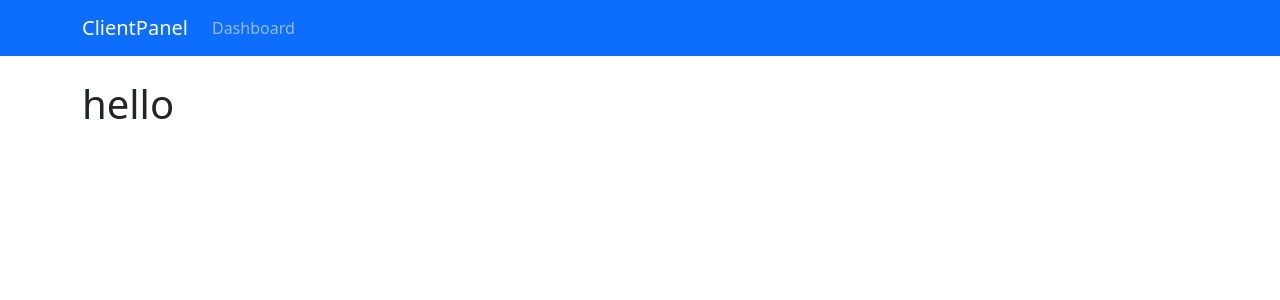
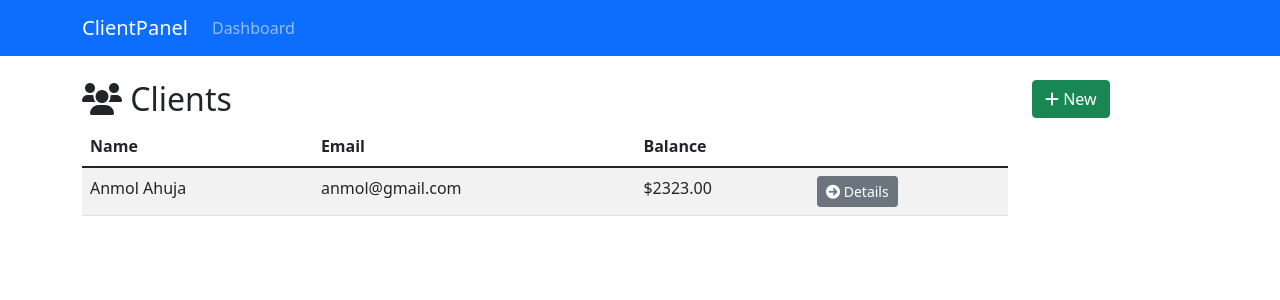
Before and after one commit to anmolahuja-dev/client-panel-heroku, a React (Create React App) app: page / in a window 1280 px wide. Shown: the top 300 px of the page. Built offline with nearby package versions, Linux system fonts and the light colour scheme.

Commit message:
Clients UI Done

```diff
--- a/src/App.js
+++ b/src/App.js
@@ -1,6 +1,7 @@
 import './App.css';
 import Header from './components/layout/Header';
 import {BrowserRouter as Router,Route,Switch} from 'react-router-dom'
+import Dashboard from './components/layout/Dashboard';
 
 function App() {
   return (
@@ -8,9 +9,9 @@
       <div className="App">
         <Header/>
         <div className="container">
-          <h1>
-            hello
-          </h1>
+          <Switch>
+            <Route exact path="/" component={Dashboard}></Route>
+          </Switch>
         </div>
       </div>
     </Router>
--- a/src/components/clients/Clients.js
+++ b/src/components/clients/Clients.js
@@ -0,0 +1,61 @@
+import React, { Component } from 'react'
+import { Link } from 'react-router-dom';
+
+class Clients extends Component {
+    render() {
+        const clients= [
+            {
+                id:'34324325',
+                firstName:'Anmol',
+                lastName:'Ahuja',
+                email:'anmol@gmail.com',
+                phone:'342422324',
+                balance:'2323'
+            }
+        ]
+
+        if(clients){
+            return (
+                <div>
+                    <div className="row">
+                        <div className="col-md-6">
+                            <h2><i className="fas fa-users"></i> Clients</h2>
+                        </div>
+                        <div className="col-md-6">
+
+                        </div>
+                    </div>
+                    <table className="table table-striped">
+                        <thead className="thead-inverse">
+                            <tr>
+                                <th>Name</th>
+                                <th>Email</th>
+                                <th>Balance</th>
+                                <th></th>
+                            </tr>
+                        </thead>
+                        <tbody>
+                            {clients.map( client => (
+                                <tr key={client.id}>
+                                    <td>{client.firstName} {client.lastName}</td>
+                                    <td>{client.email}</td>
+                                    <td>${parseFloat(client.balance).toFixed(2)}</td>
+                                    <td>
+                                        <Link to={`/client/${client.id}`} className="btn btn-secondary btn-sm">
+                                           <i className="fas fa-arrow-circle-right"></i> Details
+                                        </Link>
+                                    </td>
+                                </tr>
+                            ))}
+                        </tbody>
+                    </table>
+                </div>
+            )
+        }
+        else{
+            return <h1>loading....</h1>
+        }
+    }
+}
+
+export default Clients;
--- a/src/components/layout/Dashboard.js
+++ b/src/components/layout/Dashboard.js
@@ -0,0 +1,16 @@
+import React from 'react';
+import Clients from '../clients/Clients';
+import Sidebar from '../layout/Sidebar';
+
+export default function Dashboard() {
+    return (
+        <div className="row">
+            <div className="col-md-10">
+                <Clients/>
+            </div>
+            <div className="col-md-2">
+                <Sidebar/>
+            </div>
+        </div>
+    )
+}
--- a/src/components/layout/Sidebar.js
+++ b/src/components/layout/Sidebar.js
@@ -0,0 +1,10 @@
+import React from 'react';
+import { Link } from 'react-router-dom';
+
+export default function Sidebar() {
+    return (
+        <Link to="/clients/add" className="btn btn-success btn-block">
+            <i className="fas fa-plus"></i> New
+        </Link>
+    )
+}
```
